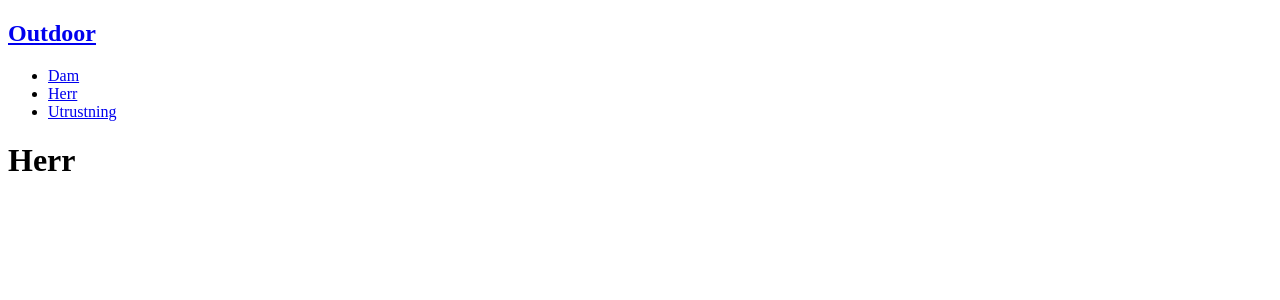
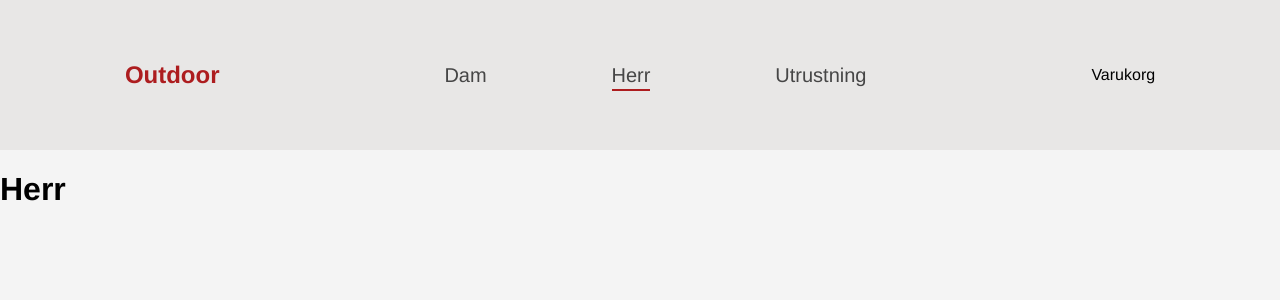
Before and after one commit to tobiasolsson/shopping-cart, a React (Create React App) app: page /herr in a window 1280 px wide. Shown: the top 300 px of the page. Built offline with nearby package versions, Linux system fonts and the light colour scheme.

Commit message:
Add navbar style

```diff
--- a/src/components/navbar/Navbar.js
+++ b/src/components/navbar/Navbar.js
@@ -1,24 +1,33 @@
 import React from 'react';
-
-import { Link } from 'react-router-dom';
+import { NavLink, Link } from 'react-router-dom';
+import styles from './Navbar.module.css';
 
 function Navbar() {
   return (
     <header>
-      <nav>
-        <Link to="/">
-          <h1>Outdoor</h1>
-        </Link>
+      <nav className={styles.navbar}>
         <ul>
           <li>
-            <Link to="/dam">Dam</Link>
+            <Link to="/">
+              <h1 className={styles.logo}>Outdoor</h1>
+            </Link>
           </li>
-          <li>
-            <Link to="/herr">Herr</Link>
+          <li className={styles.kategori}>
+            <NavLink activeClassName={styles.aktiv} to="/dam">
+              Dam
+            </NavLink>
           </li>
-          <li>
-            <Link to="/utrustning">Utrustning</Link>
+          <li className={styles.kategori}>
+            <NavLink activeClassName={styles.aktiv} to="/herr">
+              Herr
+            </NavLink>
           </li>
+          <li className={styles.kategori}>
+            <NavLink activeClassName={styles.aktiv} to="/utrustning">
+              Utrustning
+            </NavLink>
+          </li>
+          <li className={styles.varukorg}>Varukorg</li>
         </ul>
       </nav>
     </header>
--- /dev/null
+++ b/src/components/navbar/Navbar.module.css
@@ -0,0 +1,75 @@
+header {
+  background-color: #e8e7e6;
+  height: 150px;
+  margin: 0;
+}
+ul {
+  list-style: none;
+  padding: 0;
+  width: 100%;
+  display: flex;
+  flex-direction: row;
+  flex-wrap: nowrap;
+  justify-content: space-evenly;
+  align-items: center;
+  align-content: stretch;
+}
+a {
+  text-decoration: none;
+  color: #464646;
+}
+
+.kategori {
+  font-size: 20px;
+}
+.kategori a {
+  display: block;
+  position: relative;
+  padding: 0.2em 0;
+}
+
+.kategori a::after {
+  content: '';
+  position: absolute;
+  bottom: 0;
+  left: 0;
+  width: 100%;
+  height: 0.1em;
+  background-color: #ad1d1f;
+  transition: opacity 300ms, transform 500ms;
+  opacity: 1;
+  transform: scale(0);
+  transform-origin: center;
+}
+
+.kategori a:hover::after,
+.kategori a:focus::after {
+  transform: scale(1);
+}
+
+.logo {
+  color: #ad1d1f;
+  padding-right: 100px;
+}
+
+.varukorg {
+  padding-left: 100px;
+}
+
+.navbar {
+  height: 100%;
+  display: flex;
+  justify-content: center;
+  align-items: center;
+}
+
+.aktiv::before {
+  content: '';
+  position: absolute;
+  bottom: 0;
+  left: 0;
+  width: 100%;
+  height: 0.1em;
+  background-color: #ad1d1f;
+  opacity: 1;
+}
--- /dev/null
+++ b/src/index.css
@@ -0,0 +1,7 @@
+html,
+body {
+  background-color: #f4f4f4;
+  font-family: Helvetica, sans-serif;
+  margin: 0;
+  padding: 0;
+}
--- a/src/index.js
+++ b/src/index.js
@@ -1,6 +1,7 @@
 import React from 'react';
 import ReactDOM from 'react-dom';
 import App from './App';
+import './index.css';
 
 ReactDOM.render(
   <React.StrictMode>
```
